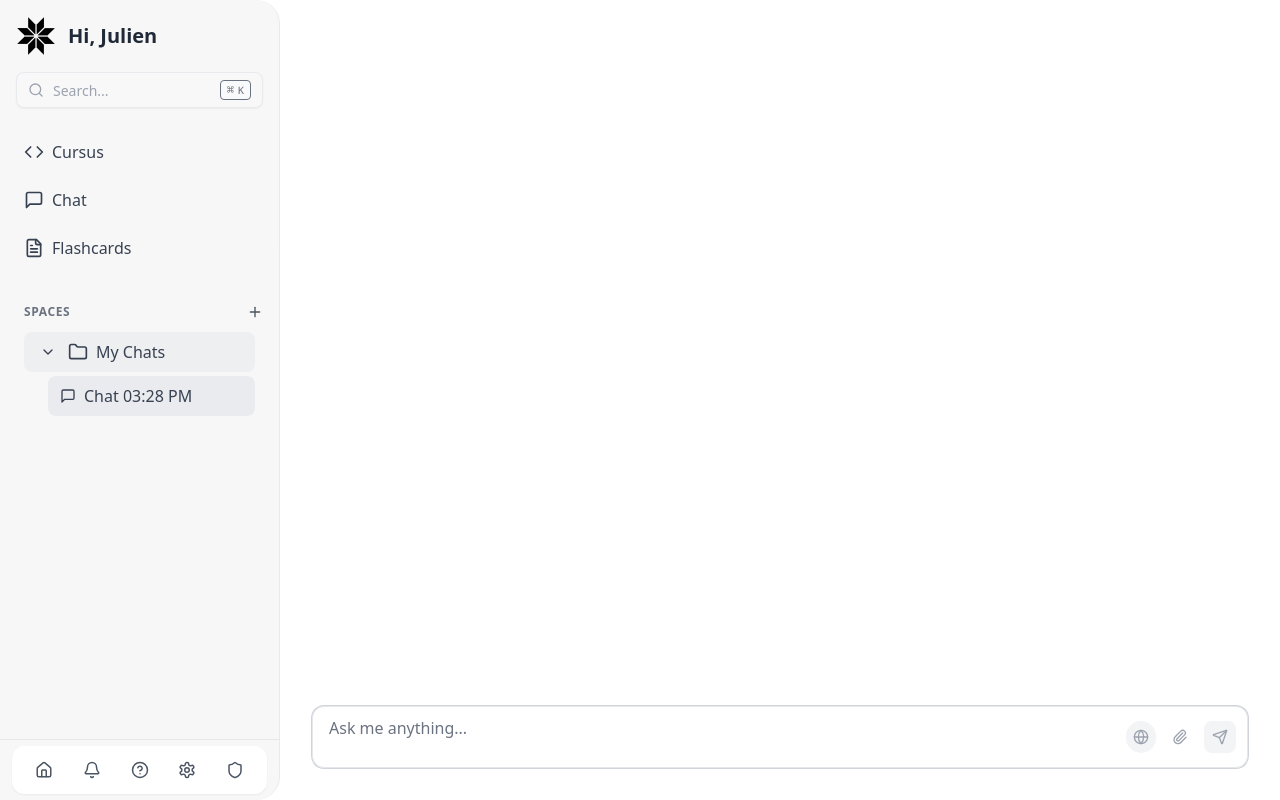
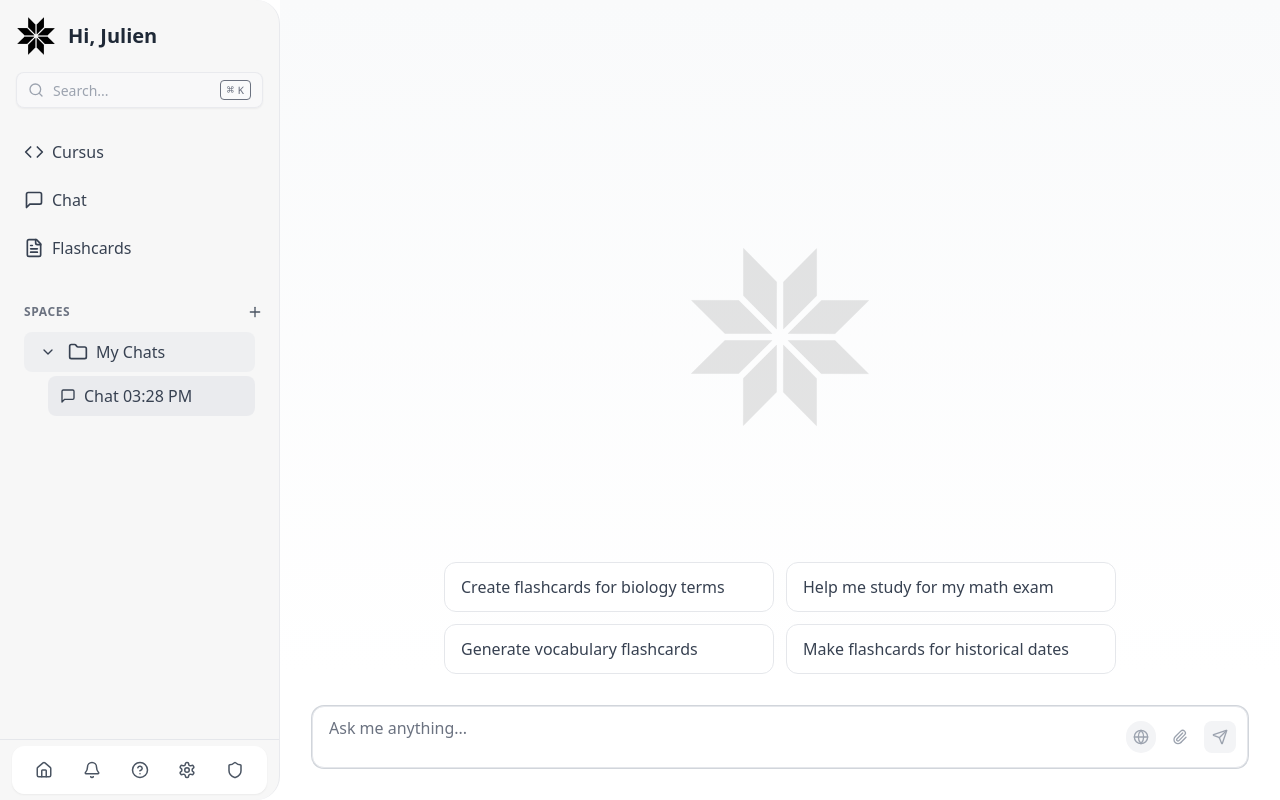
Before and after one commit to yvngjux/openpad, a Next.js app: page /flashcards in a window 1280 px wide. Built offline with nearby package versions, Linux system fonts and the light colour scheme.

Commit message:
feat: improve empty state layout for flashcards
- Add EmptyFlashcardsState component with centered logo and suggestions

- Position suggestion buttons closer to input area

- Maintain consistent styling with chat interface

```diff
--- a/src/app/flashcards/page.tsx
+++ b/src/app/flashcards/page.tsx
@@ -13,6 +13,7 @@ import { extractFileContent } from '@/lib/fileUtils';
 import { FlashcardCarousel } from '@/features/flashcards/components/FlashcardCarousel';
 import { FlashcardDeck, FlashcardAPIResponse } from '@/features/flashcards/types';
 import { FlashcardLoading } from '@/components/FlashcardLoading';
+import { EmptyFlashcardsState } from '@/components/EmptyFlashcardsState';
 
 // Generate a unique ID for messages
 const generateUniqueId = () => {
@@ -331,37 +332,13 @@ export default function FlashcardsPage() {
   return (
     <div className="flex flex-col h-screen max-h-screen overflow-hidden">
       <div className="flex-1 flex flex-col overflow-hidden">
-        {!currentSession ? (
-          <>
-            <div className="flex-1 overflow-y-auto bg-gradient-to-b from-gray-50 to-white">
-              <div className="max-w-5xl mx-auto p-8">
-                {/* Welcome Section */}
-                <div className="text-center mb-12">
-                  <div className="mb-4">
-                    <div className="inline-block mb-4 relative w-24 h-24 rounded-xl">
-                      {imagesLoaded.logo ? (
-                        <Image
-                          src="/images/noetica.png"
-                          alt="Noetica Logo"
-                          fill
-                          className="object-contain p-2"
-                          onError={() => setImagesLoaded(prev => ({ ...prev, logo: false }))}
-                          onLoad={() => setImagesLoaded(prev => ({ ...prev, logo: true }))}
-                          priority
-                        />
-                      ) : (
-                        <Bot className="w-12 h-12 text-gray-600 absolute top-1/2 left-1/2 -translate-x-1/2 -translate-y-1/2" />
-                      )}
-                    </div>
-                    <h1 className="text-3xl font-mono mb-2">What would you like to create flashcards about?</h1>
-                    <p className="text-gray-600 text-sm bg-gray-50/80 backdrop-blur-sm px-4 py-2 rounded-lg inline-block">
-                      Tip: You can specify the number of cards by saying "5 cards about [topic]" or "[topic] with 5 cards"
-                    </p>
-                  </div>
-                </div>
-              </div>
-            </div>
-          </>
+        {!currentSession || !messages.length ? (
+          <div className="flex-1 overflow-y-auto bg-gradient-to-b from-gray-50 to-white relative">
+            <EmptyFlashcardsState
+              show={true}
+              onSuggestionClick={(suggestion) => handleSubmit(suggestion, false)}
+            />
+          </div>
         ) : (
           <>
             {/* Messages Area */}
--- a/src/components/ChatInterface.tsx
+++ b/src/components/ChatInterface.tsx
@@ -28,6 +28,7 @@ import { MCQ } from './MCQ';
 import { StudyToolButton } from './StudyToolButton';
 import { Message, ChatResponse, StudyTool, AttachedFile } from '@/types/chat';
 import { LoadingMessage } from './LoadingMessage';
+import { EmptyChatState } from './EmptyChatState';
 
 interface FileAttachmentProps {
   fileName: string;
@@ -355,12 +356,20 @@ export default function ChatInterface() {
     setShowStudyTool(false);
   };
 
+  const handleSuggestionClick = async (suggestion: string) => {
+    await handleSubmit(suggestion, false);
+  };
+
   return (
     <div className="flex flex-col h-screen max-h-screen overflow-hidden">
       <div className="flex-1 flex flex-col overflow-hidden">
         {/* Messages Area */}
-        <div className="flex-1 overflow-y-auto">
+        <div className="flex-1 overflow-y-auto relative">
           <div className="max-w-5xl mx-auto p-4 space-y-6">
+            <EmptyChatState
+              show={!isProcessing && (!messages || messages.length === 0)}
+              onSuggestionClick={handleSuggestionClick}
+            />
             {messages && messages.map((message) => (
               <div
                 key={message.id}
--- /dev/null
+++ b/src/components/EmptyChatState.tsx
@@ -0,0 +1,69 @@
+import { motion, AnimatePresence } from 'framer-motion';
+import Image from 'next/image';
+import { Bot } from 'lucide-react';
+
+const chatSuggestions = [
+  "Explain quantum computing in simple terms",
+  "Help me understand calculus derivatives",
+  "What is machine learning?",
+  "How do neural networks work?"
+];
+
+interface EmptyChatStateProps {
+  onSuggestionClick: (suggestion: string) => void;
+  show: boolean;
+}
+
+export function EmptyChatState({ onSuggestionClick, show }: EmptyChatStateProps) {
+  return (
+    <AnimatePresence>
+      {show && (
+        <>
+          {/* Background Logo */}
+          <motion.div
+            initial={{ scale: 0.8, opacity: 0 }}
+            animate={{ scale: 1, opacity: 0.1 }}
+            exit={{ scale: 0.8, opacity: 0 }}
+            transition={{ duration: 0.5, delay: 0.2 }}
+            className="absolute inset-0 flex items-center justify-center pointer-events-none"
+          >
+            <div className="relative w-48 h-48">
+              <Image
+                src="/images/noetica.png"
+                alt="OpenPad Logo"
+                fill
+                className="object-contain"
+                priority
+              />
+            </div>
+          </motion.div>
+
+          {/* Chat Suggestions */}
+          <motion.div
+            initial={{ y: 20, opacity: 0 }}
+            animate={{ y: 0, opacity: 1 }}
+            exit={{ y: -20, opacity: 0 }}
+            transition={{ duration: 0.5, delay: 0.3 }}
+            className="absolute bottom-0 left-0 right-0 px-4 mb-4"
+          >
+            <div className="max-w-4xl mx-auto">
+              <div className="grid grid-cols-2 gap-3">
+                {chatSuggestions.map((suggestion, index) => (
+                  <motion.button
+                    key={index}
+                    onClick={() => onSuggestionClick(suggestion)}
+                    whileHover={{ scale: 1.02 }}
+                    whileTap={{ scale: 0.98 }}
+                    className="inline-flex px-4 py-3 text-left bg-white/50 backdrop-blur-sm border border-gray-200 rounded-xl hover:bg-gray-50 transition-colors text-gray-700"
+                  >
+                    {suggestion}
+                  </motion.button>
+                ))}
+              </div>
+            </div>
+          </motion.div>
+        </>
+      )}
+    </AnimatePresence>
+  );
+}
--- /dev/null
+++ b/src/components/EmptyFlashcardsState.tsx
@@ -0,0 +1,68 @@
+import { motion, AnimatePresence } from 'framer-motion';
+import Image from 'next/image';
+
+const flashcardSuggestions = [
+  "Create flashcards for biology terms",
+  "Help me study for my math exam",
+  "Generate vocabulary flashcards",
+  "Make flashcards for historical dates"
+];
+
+interface EmptyFlashcardsStateProps {
+  onSuggestionClick: (suggestion: string) => void;
+  show: boolean;
+}
+
+export function EmptyFlashcardsState({ onSuggestionClick, show }: EmptyFlashcardsStateProps) {
+  return (
+    <AnimatePresence>
+      {show && (
+        <div className="h-full flex flex-col items-center justify-center relative">
+          {/* Background Logo */}
+          <motion.div
+            initial={{ scale: 0.8, opacity: 0 }}
+            animate={{ scale: 1, opacity: 0.1 }}
+            exit={{ scale: 0.8, opacity: 0 }}
+            transition={{ duration: 0.5, delay: 0.2 }}
+            className="absolute inset-0 flex items-center justify-center pointer-events-none"
+          >
+            <div className="relative w-48 h-48">
+              <Image
+                src="/images/noetica.png"
+                alt="OpenPad Logo"
+                fill
+                className="object-contain"
+                priority
+              />
+            </div>
+          </motion.div>
+
+          {/* Flashcard Suggestions */}
+          <motion.div
+            initial={{ y: 20, opacity: 0 }}
+            animate={{ y: 0, opacity: 1 }}
+            exit={{ y: -20, opacity: 0 }}
+            transition={{ duration: 0.5, delay: 0.3 }}
+            className="absolute bottom-0 left-0 right-0 px-4"
+          >
+            <div className="max-w-2xl mx-auto">
+              <div className="grid grid-cols-2 gap-3">
+                {flashcardSuggestions.map((suggestion, index) => (
+                  <motion.button
+                    key={index}
+                    onClick={() => onSuggestionClick(suggestion)}
+                    whileHover={{ scale: 1.02 }}
+                    whileTap={{ scale: 0.98 }}
+                    className="inline-flex px-4 py-3 text-left bg-white/50 backdrop-blur-sm border border-gray-200 rounded-xl hover:bg-gray-50 transition-colors text-gray-700"
+                  >
+                    {suggestion}
+                  </motion.button>
+                ))}
+              </div>
+            </div>
+          </motion.div>
+        </div>
+      )}
+    </AnimatePresence>
+  );
+}
```
